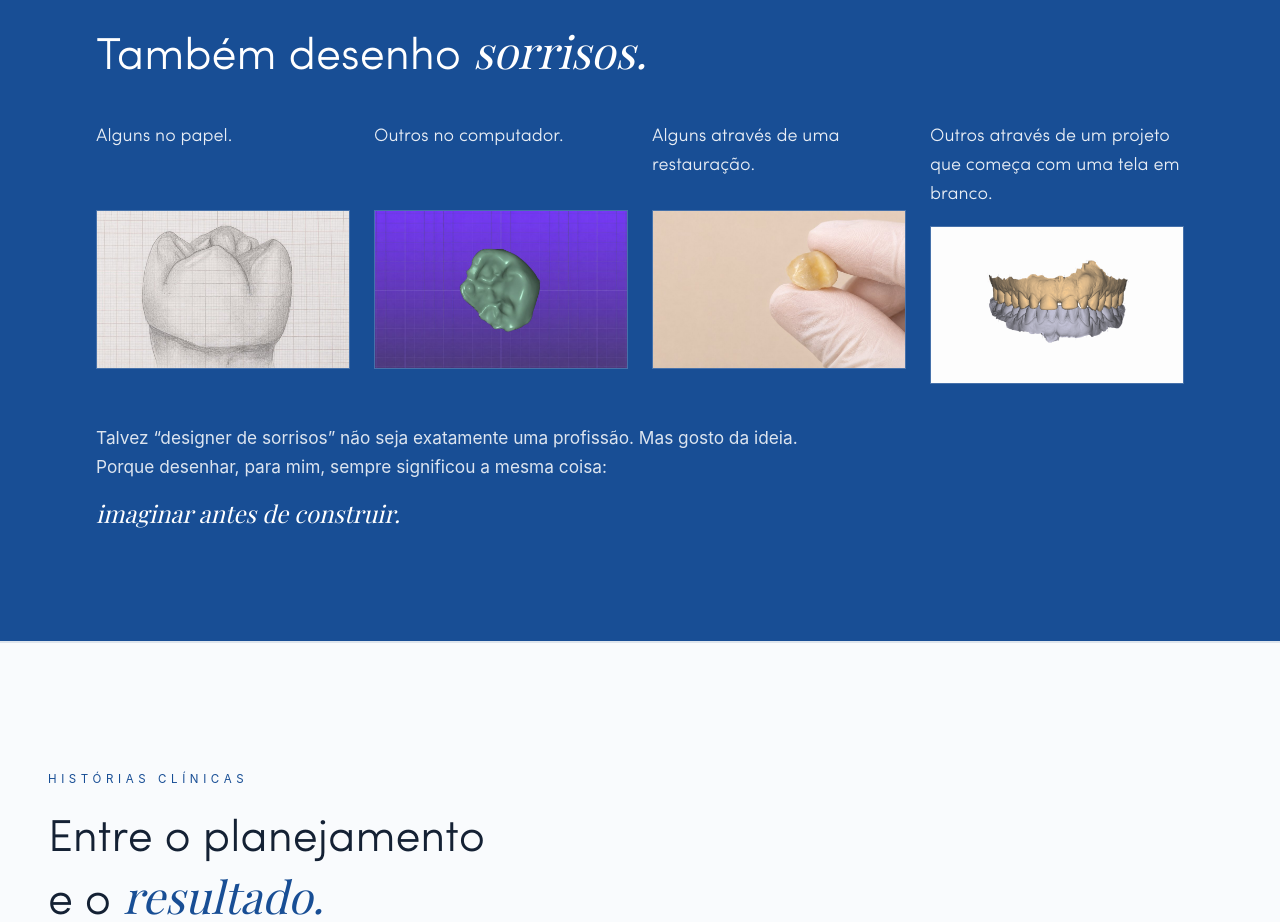
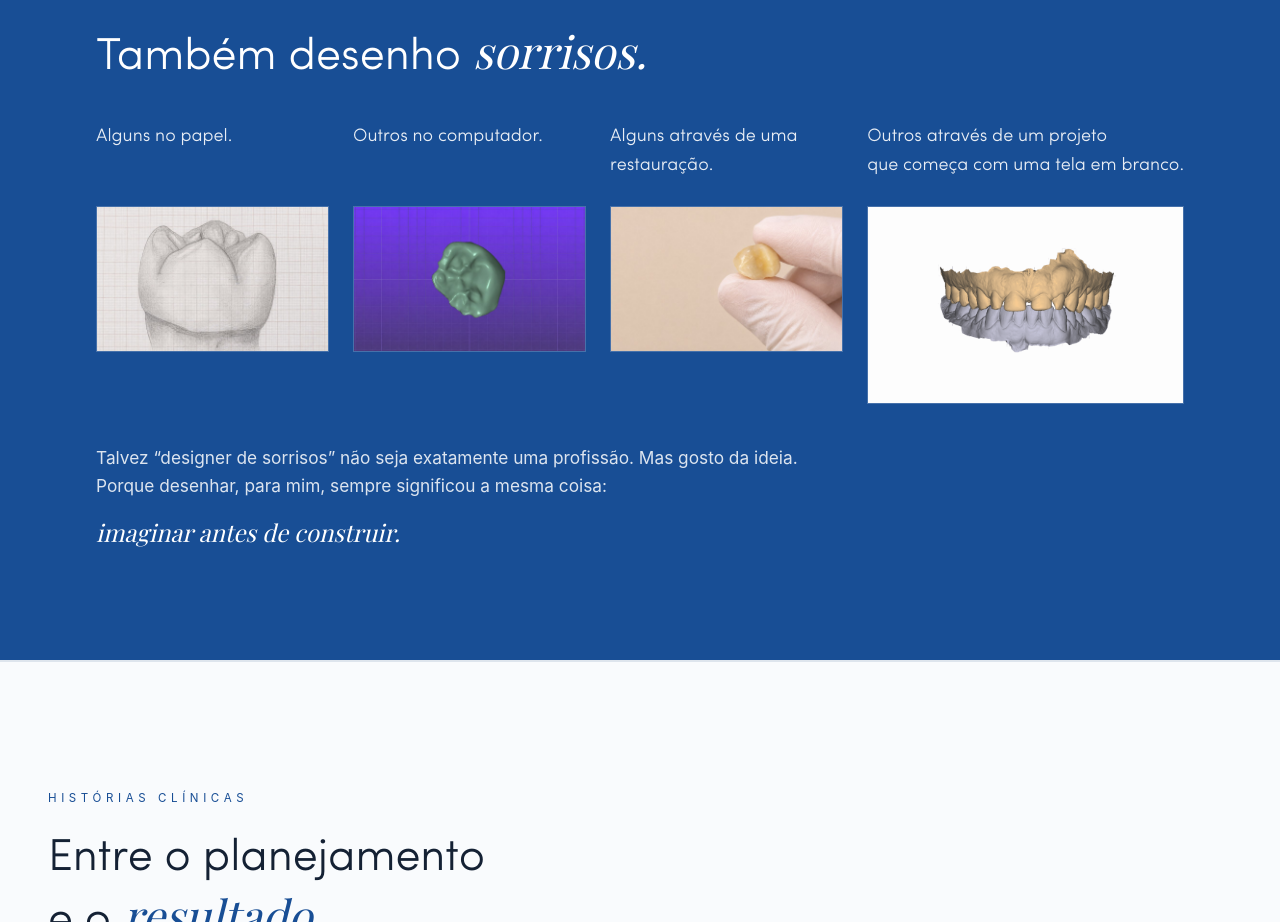
Before and after one commit to drmatheusfilgueiras/matheusfilgueiras, a React (Vite) app: page / in a window 1280 px wide. Shown: the part 5440-6362 px from the top of the page. Built offline with nearby package versions, Linux system fonts and the light colour scheme; the HTML template or start-up script is replaced by a standard one; a web font is replaced by a local one.

Commit message:
fix: align intersection image grid

```diff
--- a/src/pages/HomePage.jsx
+++ b/src/pages/HomePage.jsx
@@ -141,6 +141,7 @@ const intersecaoItens = [{
   alt: 'Restauração dental segurada com luvas'
 }, {
   texto: 'Outros através de um projeto que começa com uma tela em branco.',
+  linhasDesktop: ['Outros através de um projeto', 'que começa com uma tela em branco.'],
   img: '/assets/intersecao/quadro-branco.gif',
   alt: 'Fluxo digital de reabilitação em tela branca'
 }];
@@ -564,11 +565,16 @@ function HomePage() {
                             Também desenho <span className="font-script">sorrisos.</span>
                         </h2>
                     </Reveal>
-                    <div className="mt-9 grid gap-5 sm:grid-cols-2 lg:grid-cols-4 lg:gap-6">
+                    <div className="mt-9 grid gap-5 sm:grid-cols-2 lg:grid-cols-[1fr_1fr_1fr_1.18fr] lg:gap-6">
                         {intersecaoItens.map((item, i) => <Reveal key={item.texto} delay={i * 0.08}>
                                 <div className="flex h-full flex-col">
-                                    <p className="min-h-[4.5rem] text-lg font-light leading-relaxed text-primary-foreground/90">
-                                        {item.texto}
+                                    <p className="flex min-h-[4.6rem] flex-col text-lg font-light leading-relaxed text-primary-foreground/90 lg:min-h-[4.25rem]">
+                                        {item.linhasDesktop ? <>
+                                            <span className="lg:hidden">{item.texto}</span>
+                                            {item.linhasDesktop.map((line) => <span key={line} className="hidden lg:block lg:whitespace-nowrap">
+                                                    {line}
+                                                </span>)}
+                                        </> : item.texto}
                                     </p>
                                     <figure className="mt-4 aspect-[16/10] w-full overflow-hidden border border-primary-foreground/20 bg-primary-foreground/8">
                                         <img src={item.img} alt={item.alt} className="h-full w-full object-cover" loading="lazy" />
```
